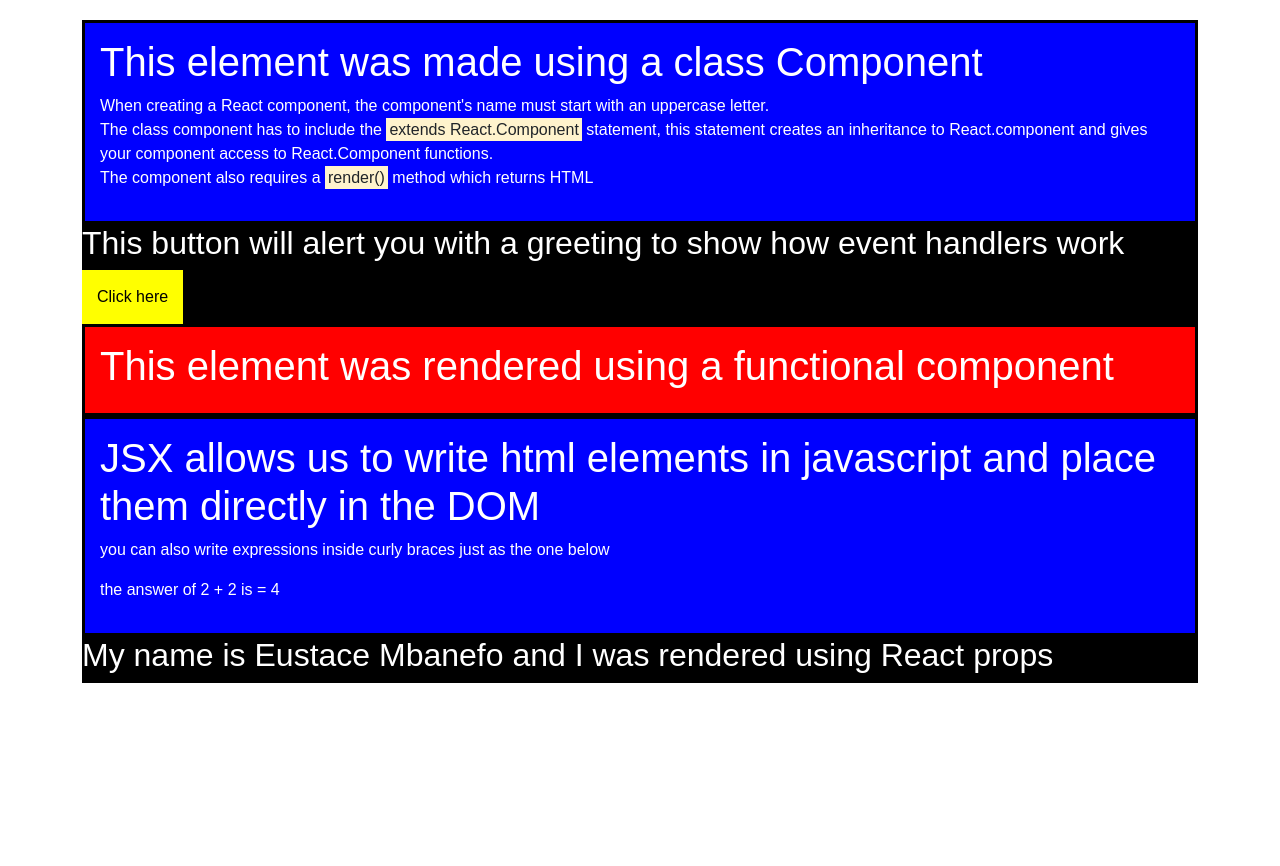
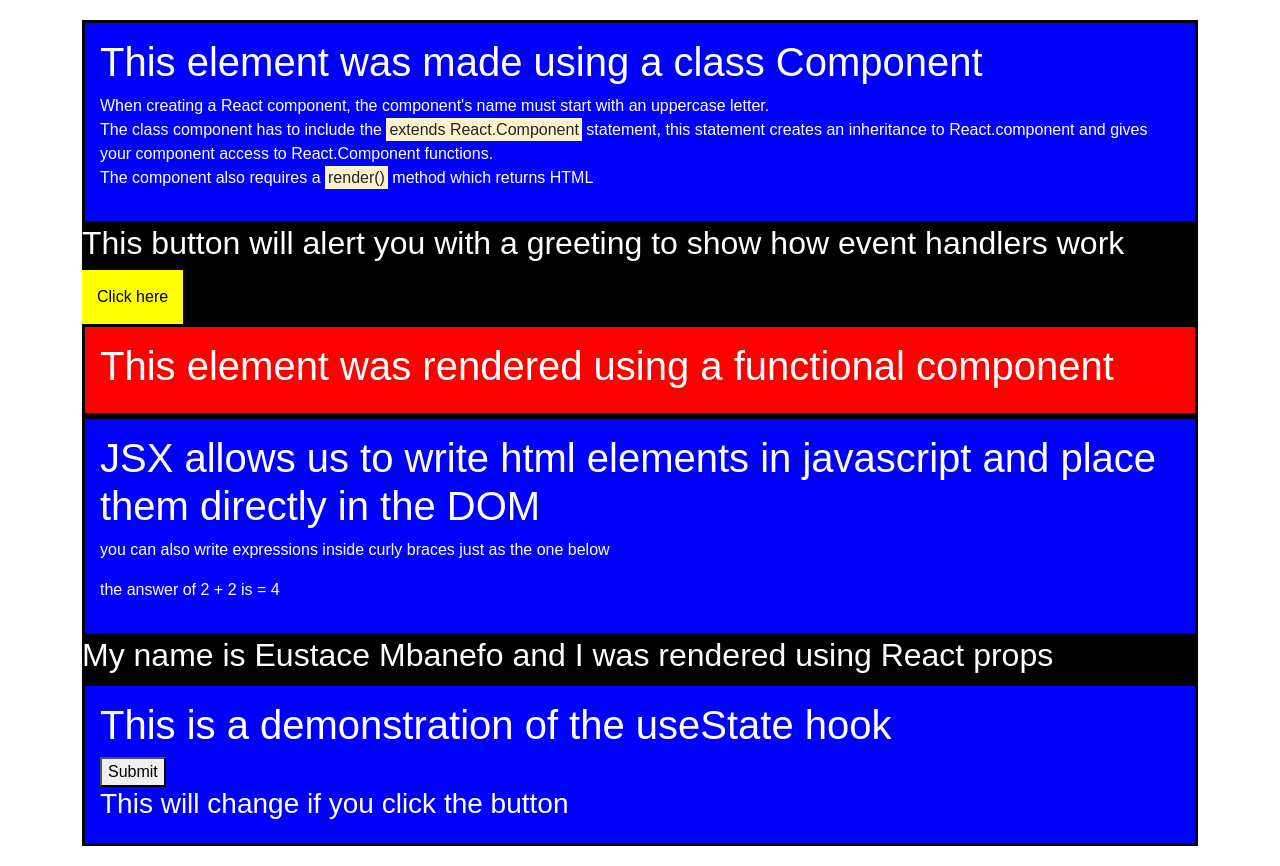
Before and after one commit to Phumnanya/React_basics, a React (Create React App) app: page / in a window 1280 px wide. Before the commit the page ends 800 px from the top, so only its background shows below. Built offline with nearby package versions, Linux system fonts and the light colour scheme.

Commit message:
Update App.js

```diff
--- a/src/App.js
+++ b/src/App.js
@@ -5,6 +5,7 @@ import Eventhandlers from './Flexisaf internship/Event-handlers';
 import Functionalcompo from './Flexisaf internship/Functional-components';
 import Jsyntax from './Flexisaf internship/JSX';
 import Property from './Flexisaf internship/Props';
+import States from './Flexisaf internship/State';
 
 function App() {
   return (
@@ -15,6 +16,7 @@ function App() {
         <Functionalcompo />
         <Jsyntax />
         <Property fullname="Eustace Mbanefo"/>
+        <States />
      </main>
      </>
   );
```
